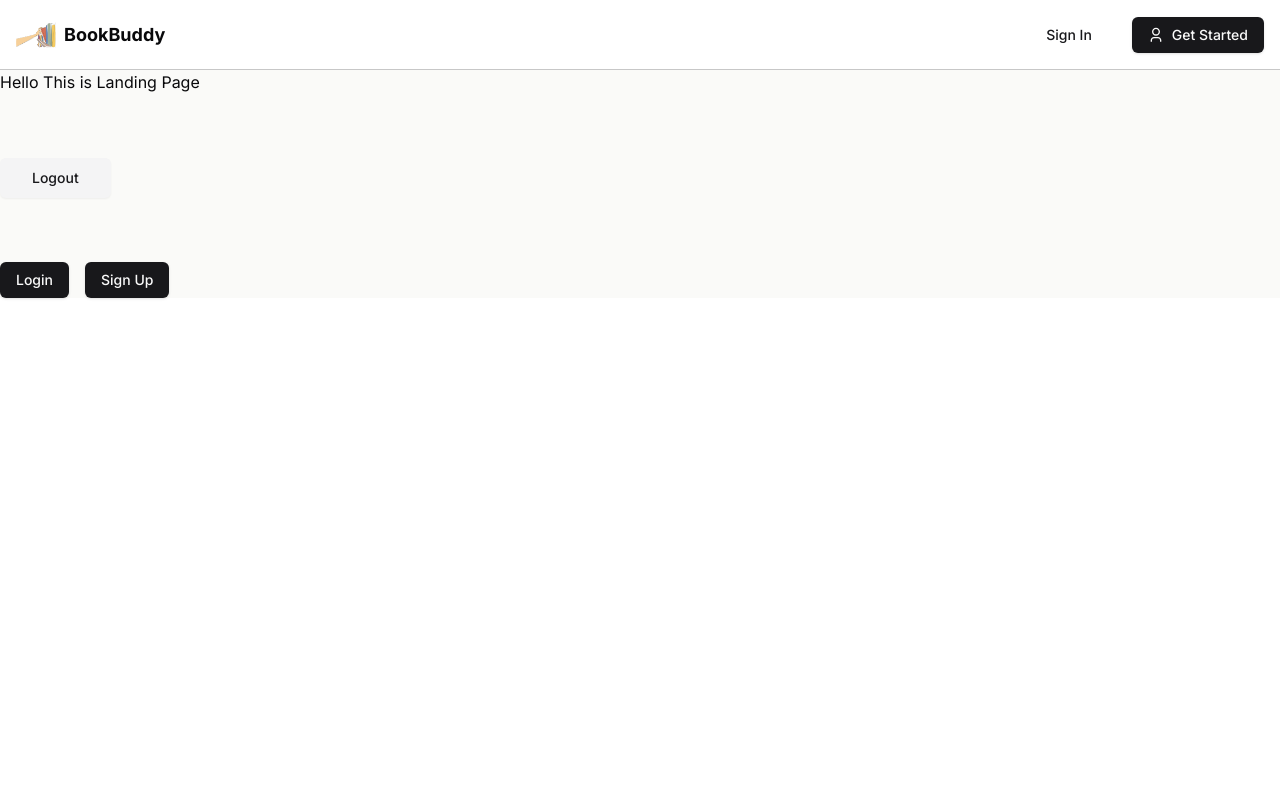
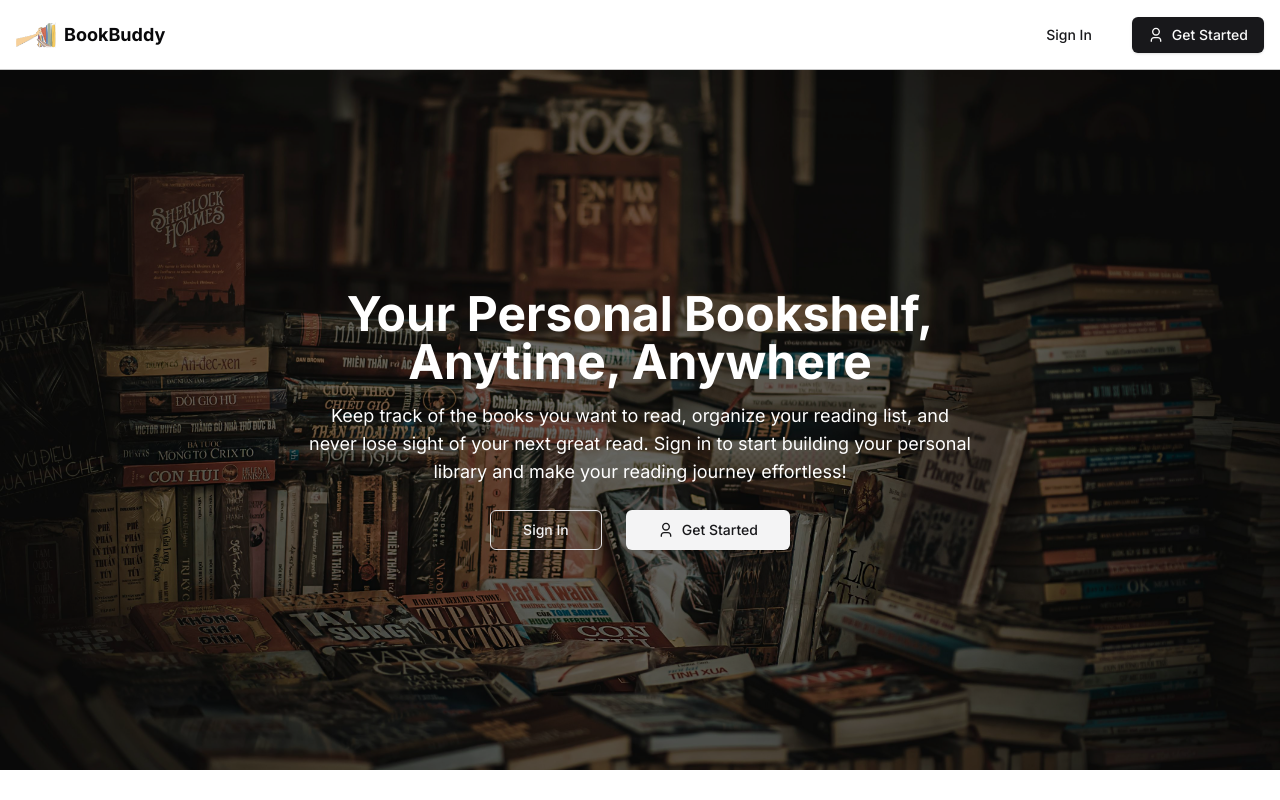
Before and after one commit to sabbir-shuvo-ux/book-buddy, a Next.js app: page / in a window 1280 px wide. Built offline with nearby package versions, Linux system fonts and the light colour scheme; no server answers.

Commit message:
landing page login signup page design completed

```diff
--- a/app/(auth)/AuthFormWrapper.tsx
+++ b/app/(auth)/AuthFormWrapper.tsx
@@ -5,20 +5,27 @@ type Props = {
   actionType: "LOGIN" | "SIGNUP";
   extraText: string;
   title: string;
+  linkText: string;
 };
 
-const AuthFormWrapper = ({ actionType, extraText, title }: Props) => {
+const AuthFormWrapper = ({ actionType, extraText, title, linkText }: Props) => {
   return (
-    <section className="mt-6">
-      <h2 className="text-center text-lg font-semibold">{title}</h2>
+    <section className="min-h-[calc(100vh-70px)] h-full grid place-items-center container">
+      <div className="max-w-[500px] w-full bg-white p-8 rounded-md">
+        <h2 className="text-center text-2xl font-bold pb-4 mb-4 border-b border-solid border-border">
+          {title}
+        </h2>
+
         <AuthForm actionType={actionType} />
-      <div className="text-center">
+        <div className="text-center mt-4 border-t border-border border-solid pt-4 flex gap-2">
+          <p>{extraText}</p>
           <Link
             className="text-center underline"
             href={actionType === "LOGIN" ? "/signup" : "/login"}
           >
-          {extraText}
+            {linkText}
           </Link>
+        </div>
       </div>
     </section>
   );
--- a/app/(auth)/login/page.tsx
+++ b/app/(auth)/login/page.tsx
@@ -4,8 +4,9 @@ const LoginPage = () => {
   return (
     <AuthFormWrapper
       actionType="LOGIN"
-      extraText="Create an account"
+      extraText="Don't have an account ?"
       title="Login"
+      linkText="Create an account"
     />
   );
 };
--- a/app/(auth)/signup/page.tsx
+++ b/app/(auth)/signup/page.tsx
@@ -4,8 +4,9 @@ const SignupPage = () => {
   return (
     <AuthFormWrapper
       actionType="SIGNUP"
-      extraText="Already have an account"
+      extraText="Already have an account ? "
       title="Sign Up"
+      linkText="Login Here"
     />
   );
 };
--- a/app/page.tsx
+++ b/app/page.tsx
@@ -1,28 +1,45 @@
-import LogoutButton from "@/components/ui/LogoutButton";
 import { Button } from "@/components/ui/button";
-import { auth } from "@/lib/auth";
+import Image from "next/image";
 import Link from "next/link";
+import { RiUser3Line } from "react-icons/ri";
 
 const LandingPage = async () => {
-  const session = await auth();
-  console.log(session);
   return (
-    <div className="grid gap-8">
-      <h2>Hello This is Landing Page {session?.user?.email}</h2>
+    <section className="max-h-[700px] min-h-[400px] h-[calc(100vh-70px)] relative">
+      <Image
+        src={"/cover.jpg"}
+        alt="Cover img"
+        fill
+        className="h-full w-full object-cover"
+        sizes="(min-width: 720px) 100vw, 642px"
+      />
 
-      <div className="my-8">
-        <LogoutButton />
+      <div className="absolute w-full h-full bg-black/50 grid place-items-center">
+        <div className="max-w-[700px] w-full px-4">
+          <h2 className="text-white text-5xl font-bold text-center mb-4">
+            Your Personal Bookshelf, <br /> Anytime, Anywhere
+          </h2>
+          <p className="text-white text-lg text-center">
+            Keep track of the books you want to read, organize your reading
+            list, and never lose sight of your next great read. Sign in to start
+            building your personal library and make your reading journey
+            effortless!
+          </p>
+
+          <div className="flex gap-6 items-center justify-center mt-6">
+            <Button asChild variant={"outline"} size={"lg"}>
+              <Link href={"/login"}>Sign In</Link>
+            </Button>
+
+            <Button asChild variant={"secondary"} size={"lg"}>
+              <Link href={"/signup"}>
+                <RiUser3Line /> Get Started
+              </Link>
+            </Button>
+          </div>
+        </div>
       </div>
-
-      <div className="flex gap-4">
-        <Button asChild>
-          <Link href={"/login"}>Login</Link>
-        </Button>
-        <Button asChild>
-          <Link href={"/signup"}>Sign Up</Link>
-        </Button>
-      </div>
-    </div>
+    </section>
   );
 };
 
--- a/components/forms/AuthForm.tsx
+++ b/components/forms/AuthForm.tsx
@@ -14,6 +14,7 @@ import { Login, SignUp } from "@/actions/authActions";
 import { Button } from "@/components/ui/button";
 import { Form } from "@/components/ui/form";
 import { FormInput } from "@/components/ui/FormInput";
+import { HOME, LOGIN } from "@/constents/middlewareRoutes";
 
 type Props = {
   actionType: "LOGIN" | "SIGNUP";
@@ -34,11 +35,11 @@ const AuthForm = ({ actionType }: Props) => {
   // handle form submit
   async function onSubmit(values: AuthFormSchemaType) {
     const authAction = actionType === "SIGNUP" ? SignUp : Login;
-
     const successMessage =
       actionType === "SIGNUP"
         ? "Awesome! Your account is ready."
         : "You’ve successfully logged in.";
+    const redirectPath = actionType === "SIGNUP" ? LOGIN : HOME;
 
     const res = await authAction(values);
 
@@ -50,12 +51,8 @@ const AuthForm = ({ actionType }: Props) => {
     }
 
     toast.success(successMessage);
-
-    if (actionType === "SIGNUP") {
-      router.push("/login");
-    } else {
-      router.refresh();
-    }
+    router.push(redirectPath);
+    router.refresh();
   }
 
   // reset form
--- a/components/ui/LogoutButton.tsx
+++ b/components/ui/LogoutButton.tsx
@@ -9,7 +9,7 @@ const LogoutButton = () => {
   };
 
   return (
-    <Button variant={"secondary"} size={"lg"} onClick={handleLogout}>
+    <Button variant={"destructive"} size={"lg"} onClick={handleLogout}>
       Logout
     </Button>
   );
--- a/components/ui/button.tsx
+++ b/components/ui/button.tsx
@@ -1,8 +1,8 @@
-import * as React from "react"
-import { Slot } from "@radix-ui/react-slot"
-import { cva, type VariantProps } from "class-variance-authority"
+import * as React from "react";
+import { Slot } from "@radix-ui/react-slot";
+import { cva, type VariantProps } from "class-variance-authority";
 
-import { cn } from "@/lib/utils"
+import { cn } from "@/lib/utils";
 
 const buttonVariants = cva(
   "inline-flex items-center justify-center gap-2 whitespace-nowrap rounded-md text-sm font-medium transition-colors focus-visible:outline-none focus-visible:ring-1 focus-visible:ring-ring disabled:pointer-events-none disabled:opacity-50 [&_svg]:pointer-events-none [&_svg]:size-4 [&_svg]:shrink-0",
@@ -13,8 +13,7 @@ const buttonVariants = cva(
           "bg-primary text-primary-foreground shadow hover:bg-primary/90",
         destructive:
           "bg-destructive text-destructive-foreground shadow-sm hover:bg-destructive/90",
-        outline:
-          "border border-input bg-background shadow-sm hover:bg-accent hover:text-accent-foreground",
+        outline: "border border-input shadow-sm text-accent",
         secondary:
           "bg-secondary text-secondary-foreground shadow-sm hover:bg-secondary/80",
         ghost: "hover:bg-accent hover:text-accent-foreground",
@@ -32,26 +31,26 @@ const buttonVariants = cva(
       size: "default",
     },
   }
-)
+);
 
 export interface ButtonProps
   extends React.ButtonHTMLAttributes<HTMLButtonElement>,
     VariantProps<typeof buttonVariants> {
-  asChild?: boolean
+  asChild?: boolean;
 }
 
 const Button = React.forwardRef<HTMLButtonElement, ButtonProps>(
   ({ className, variant, size, asChild = false, ...props }, ref) => {
-    const Comp = asChild ? Slot : "button"
+    const Comp = asChild ? Slot : "button";
     return (
       <Comp
         className={cn(buttonVariants({ variant, size, className }))}
         ref={ref}
         {...props}
       />
-    )
+    );
   }
-)
-Button.displayName = "Button"
+);
+Button.displayName = "Button";
 
-export { Button, buttonVariants }
+export { Button, buttonVariants };
```
Also changed, not shown: middleware.ts (+1 -10 lines), public/cover.jpg (added). Lines whose indentation alone changed are shown as unchanged.
